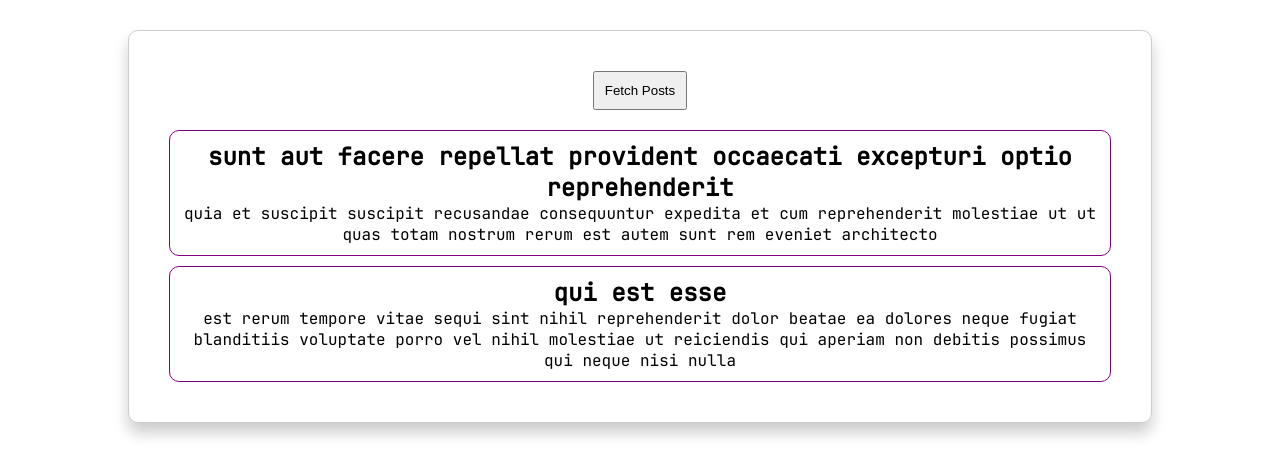
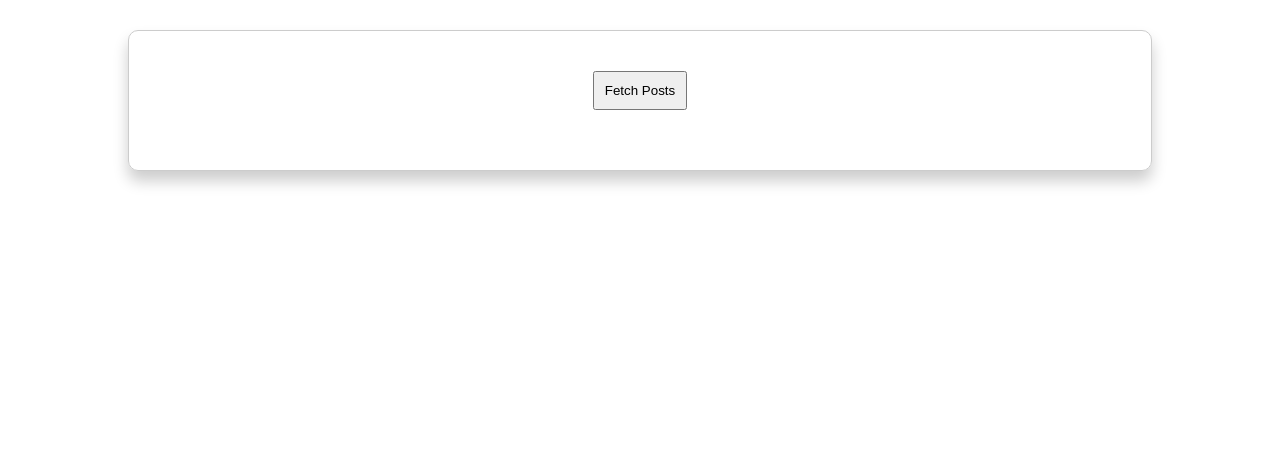
Before and after one commit to JasonWu73/es, a React (Vite) app in the folder vite-react/: page / in a window 1280 px wide. Shown: the top 476 px of the page. Built offline with nearby package versions, Linux system fonts and the light colour scheme.

Commit message:
Fetch data from rest api

```diff
--- a/vite-react/package.json
+++ b/vite-react/package.json
@@ -9,6 +9,7 @@
     "preview": "vite preview"
   },
   "dependencies": {
+    "axios": "^1.3.4",
     "react": "^18.2.0",
     "react-dom": "^18.2.0"
   },
--- a/vite-react/src/App.tsx
+++ b/vite-react/src/App.tsx
@@ -1,28 +1,28 @@
-import React from 'react';
+import React, { useState } from 'react';
 import './App.scss';
 import PostFetcher from './components/post-fetcher/PostFetcher';
 import PostList from './components/post/PostList';
-
-const DUMMY_POSTS = [
-  {
-    'userId': 1,
-    'id': 1,
-    'title': 'sunt aut facere repellat provident occaecati excepturi optio reprehenderit',
-    'body': 'quia et suscipit\nsuscipit recusandae consequuntur expedita et cum\nreprehenderit molestiae ut ut quas totam\nnostrum rerum est autem sunt rem eveniet architecto'
-  },
-  {
-    'userId': 1,
-    'id': 2,
-    'title': 'qui est esse',
-    'body': 'est rerum tempore vitae\nsequi sint nihil reprehenderit dolor beatae ea dolores neque\nfugiat blanditiis voluptate porro vel nihil molestiae ut reiciendis\nqui aperiam non debitis possimus qui neque nisi nulla'
-  }
-];
+import axios from 'axios';
+import { Post } from './model/Post';
 
 export default function App() {
+  const [posts, setPosts] = useState<Post[]>([]);
+
+  function handlePostFetch() {
+    getPosts().then(posts => {
+      setPosts(posts);
+    });
+  }
+
   return (
     <div className="app">
-      <PostFetcher/>
-      <PostList posts={DUMMY_POSTS}/>
+      <PostFetcher onFetch={handlePostFetch}/>
+      <PostList posts={posts}/>
     </div>
   );
 }
+
+async function getPosts() {
+  const response = await axios.get('https://jsonplaceholder.typicode.com/posts');
+  return response.data;
+}
--- a/vite-react/src/components/post-fetcher/PostFetcher.tsx
+++ b/vite-react/src/components/post-fetcher/PostFetcher.tsx
@@ -1,9 +1,13 @@
 import classes from './PostFetcher.module.scss';
 
-export default function PostFetcher() {
+interface Props {
+  onFetch: () => void;
+}
+
+export default function PostFetcher({ onFetch }: Props) {
   return (
     <div className={classes.fetcher}>
-      <button>Fetch Posts</button>
+      <button onClick={onFetch}>Fetch Posts</button>
     </div>
   );
 }
--- a/vite-react/src/components/post/PostList.tsx
+++ b/vite-react/src/components/post/PostList.tsx
@@ -1,11 +1,5 @@
 import classes from './PostList.module.scss';
-
-interface Post {
-  'userId': number,
-  'id': number,
-  'title': string,
-  'body': string
-}
+import { Post } from '../../model/Post';
 
 interface PostListProps {
   posts: Post[];
--- /dev/null
+++ b/vite-react/src/model/Post.ts
@@ -0,0 +1,6 @@
+export interface Post {
+  'userId': number,
+  'id': number,
+  'title': string,
+  'body': string
+}
```
Also changed, not shown: 1 other file (tests, documents, lock files or other folders).
